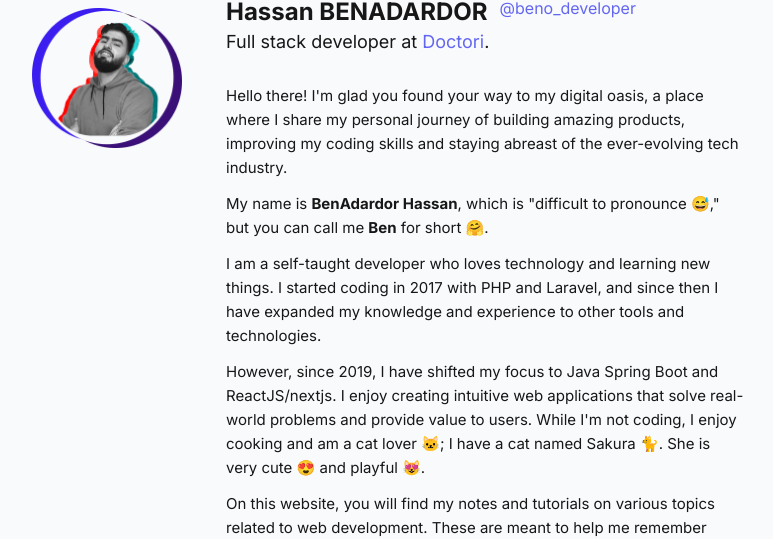
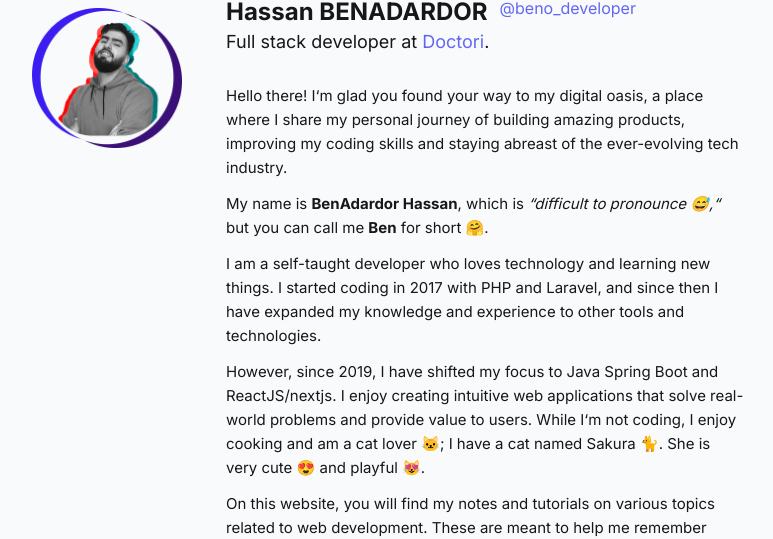
Before and after one commit to benodeveloper/portfolio, a Next.js app: page /about in a window 1280 px wide. Shown: the part 128-667 px from the top of the page, without its empty margins (252-1025 px from the left). Built offline with nearby package versions, Linux system fonts and the light colour scheme; no server answers.

Commit message:
fix build errors

```diff
--- a/pages/about.tsx
+++ b/pages/about.tsx
@@ -21,12 +21,12 @@ const About = (): JSX.Element => {
 
         <div className="md:ml-4 md:mt-7 my-2 col-span-8 md:col-start-3 md:col-span-6 md:row-span-2">
             <p className="text-base mb-3">
-                Hello there! I'm glad you found your way to my digital oasis, a place where I share my personal
+                Hello there! I&lsquo;m glad you found your way to my digital oasis, a place where I share my personal
                 journey of building amazing products, improving my coding skills and staying abreast of
                 the ever-evolving tech industry.
             </p>
             <p className="text-base mb-3">
-                My name is <strong>BenAdardor Hassan</strong>, which is "difficult to pronounce 😅," but you can
+                My name is <strong>BenAdardor Hassan</strong>, which is <i>&ldquo;difficult to pronounce 😅,&ldquo;</i> but you can
                 call me <strong>Ben</strong> for short 🤗.
             </p>
             <p className="text-base mb-3">
@@ -37,7 +37,7 @@ const About = (): JSX.Element => {
             <p className="text-base mb-3">
                 However, since 2019, I have shifted my focus to Java Spring Boot and ReactJS/nextjs.
                 I enjoy creating intuitive web applications that solve real-world problems and provide value to users.
-                While I'm not coding, I enjoy cooking and am a cat lover 🐱; I have a cat named Sakura 🐈.
+                While I&lsquo;m not coding, I enjoy cooking and am a cat lover 🐱; I have a cat named Sakura 🐈.
                 She is very cute 😍 and playful 😻.
             </p>
             <p className="text-base mb-3">
--- a/pages/api/likes/[slug].ts
+++ b/pages/api/likes/[slug].ts
@@ -9,7 +9,6 @@ export default async function handler(req: NextApiRequest, res: NextApiResponse)
 
     const clientIPAddress = req.headers["x-forwarded-for"] || "0.0.0.0";
     const sessionId = await Base64.stringify(hmacSHA512(clientIPAddress + slug, process.env.APP_KEY || "zp1YUWcX"));
-    console.log(sessionId)
 
     switch (req.method) {
         case "GET": {
```
